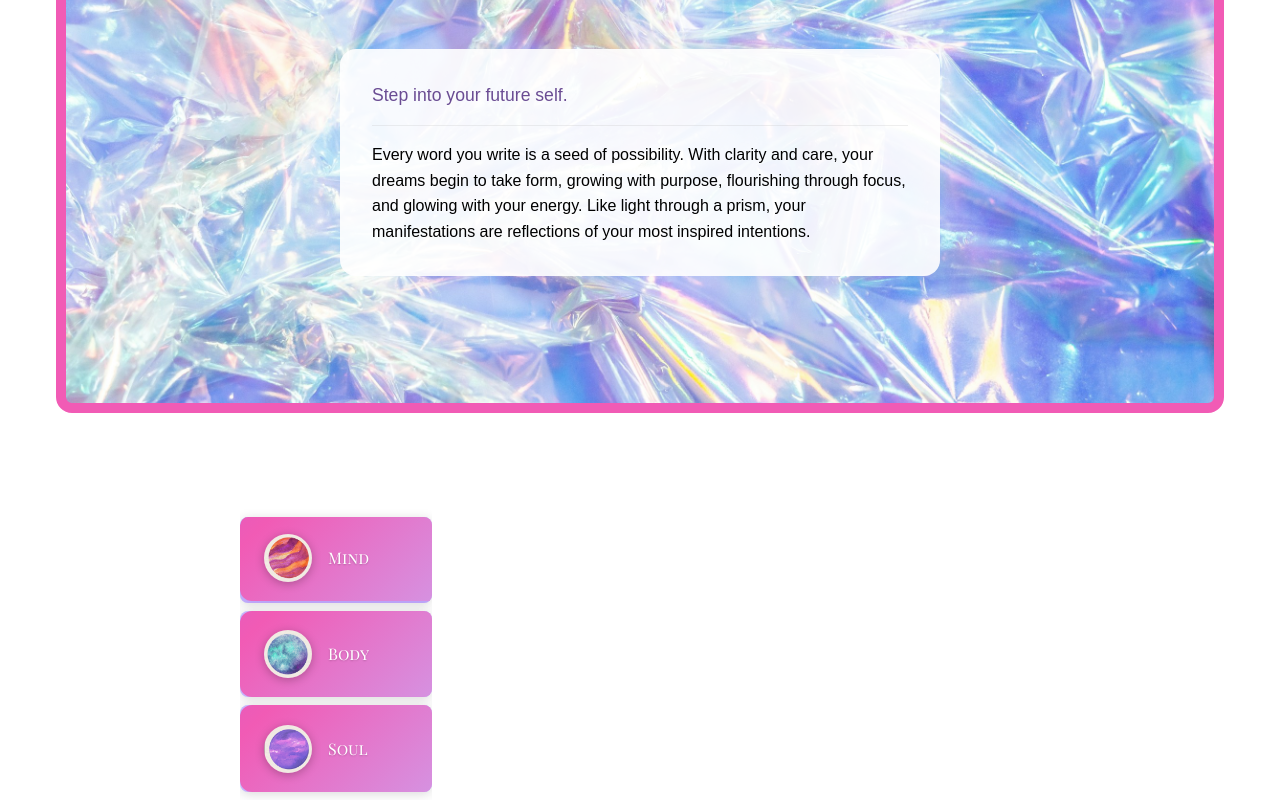
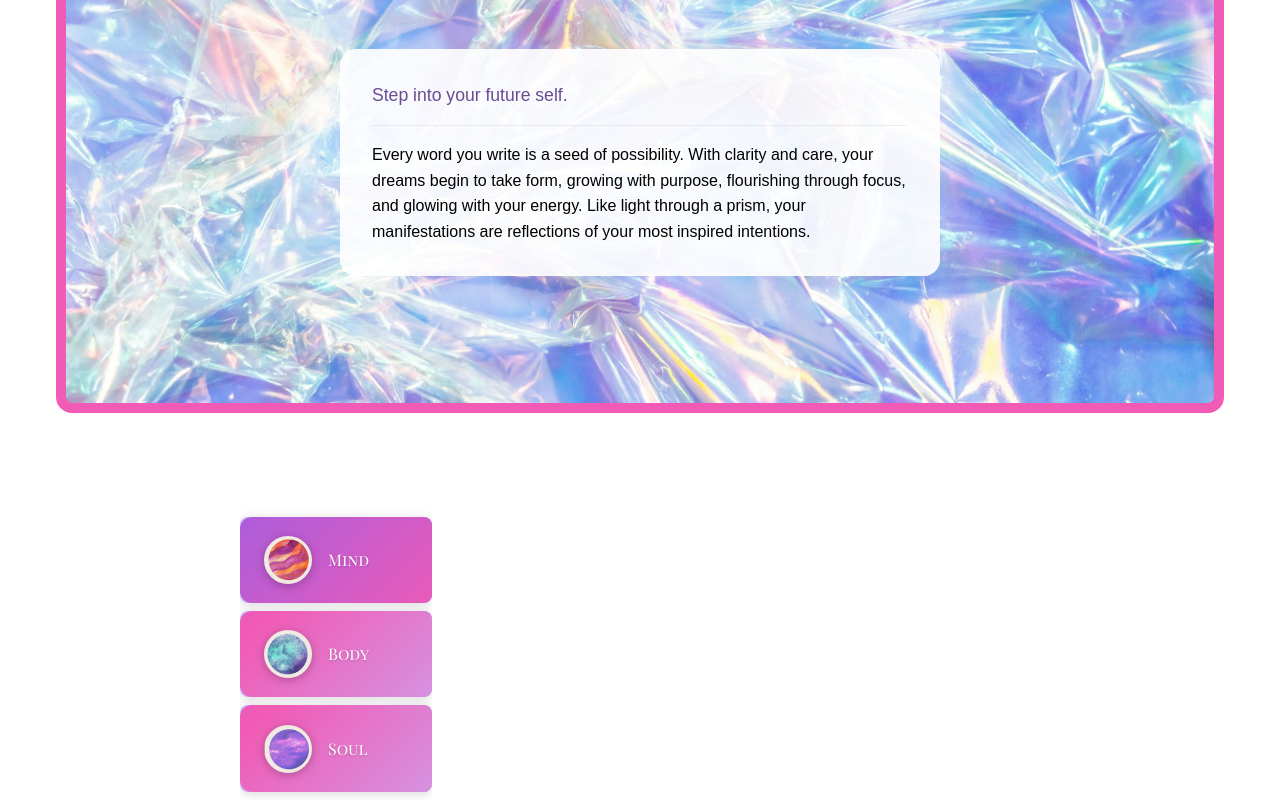
Before and after one commit to codetivated/manifest-todo-app, an Angular app: page / in a window 1280 px wide. In both pictures the pointer is over the button "Mind". Shown: the part 297-1097 px from the top of the page. Built offline with nearby package versions, Linux system fonts and the light colour scheme; a web font is replaced by a local one.

Commit message:
add different hover option for intention buttons

```diff
--- a/src/app/intention/intention.component.css
+++ b/src/app/intention/intention.component.css
@@ -48,12 +48,8 @@ button {
   }
 }
 
-button:hover,
-button:active,
-.active {
-  transform: translateY(-2px);
-  box-shadow: 0 4px 20px rgba(155, 93, 229, 0.3); /* glow effect */
-  background-color: var(--color-lavender-pink);
+button:hover {
+  animation: shimmer 8s ease infinite;
 }
 
 @keyframes shimmer {
```
